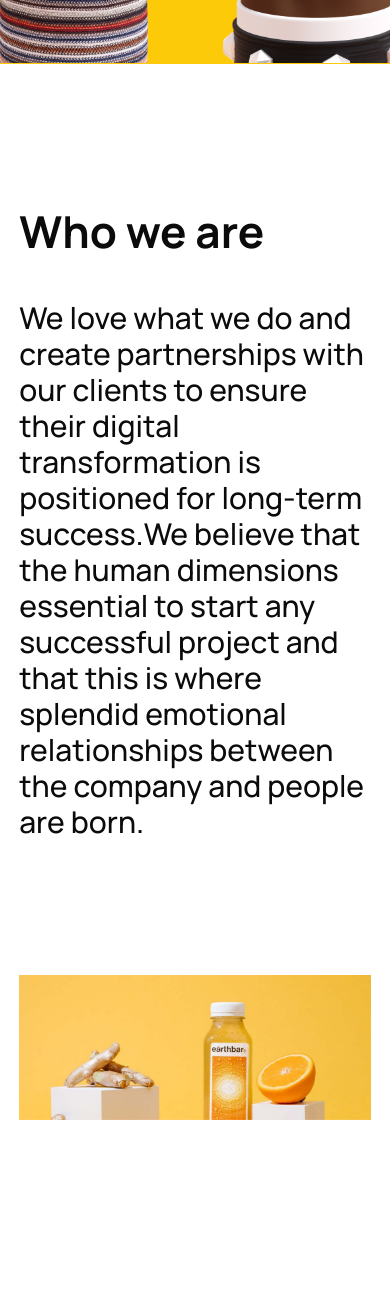
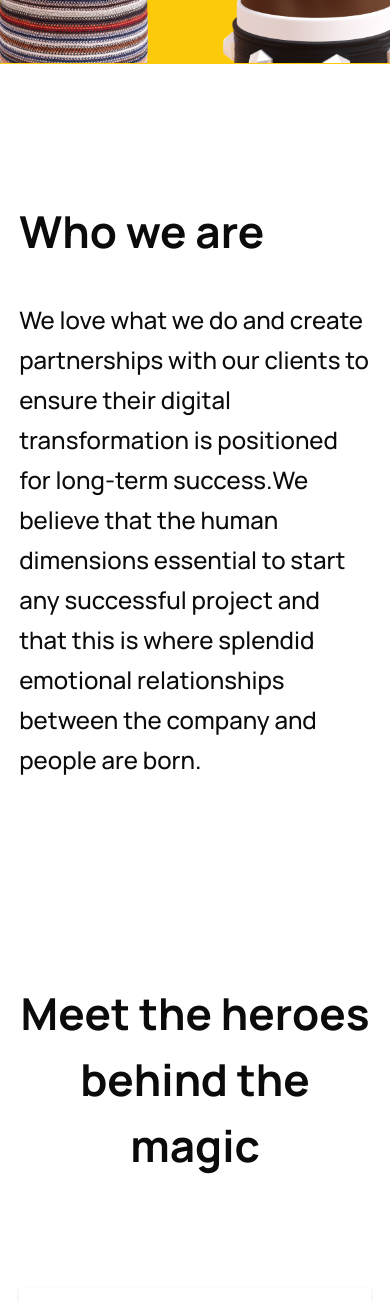
Before and after one commit to AJ1732/smg-task, a React (Vite) app: page / in a window 390 px wide. Shown: the part 1133-2435 px from the top of the page. Built offline with nearby package versions, Linux system fonts and the light colour scheme.

Commit message:
chore: make abouts ection responsive

```diff
--- a/src/sections/AboutSection.tsx
+++ b/src/sections/AboutSection.tsx
@@ -10,7 +10,7 @@ const AboutSection = () => {
       <div className="mb-[12.5rem] space-y-[8.4375rem] pt-[8.375rem] text-black-0">
         <article className="space-y-9">
           <h3 className="text-[2.75rem] font-bold">Who we are</h3>
-          <p className="text-3xl font-medium">
+          <p className="text-3xl font-medium max-md:text-2xl max-md:leading-10">
             We love what we do and create partnerships with our clients to
             ensure their digital transformation is positioned for long-term
             success.We believe that the human dimensions essential to start any
@@ -19,7 +19,7 @@ const AboutSection = () => {
           </p>
         </article>
 
-        <figure>
+        <figure className="max-sm:hidden">
           <img
             src={about}
             alt="A half-sliced orange, a bottle of orange juice and ginger displayed on a yello background "
@@ -42,7 +42,7 @@ const AboutSection = () => {
               className="space-y-[2.8065rem] px-5 pb-9 pt-4 shadow"
             >
               <figure>
-                <img src={src} alt={name} className="max-w-[24.5rem]" />
+                <img src={src} alt={name} className="w-full max-w-[24.5rem]" />
               </figure>
               <div>
                 <h4 className="text-[2.125rem] font-bold text-black-0">
```
